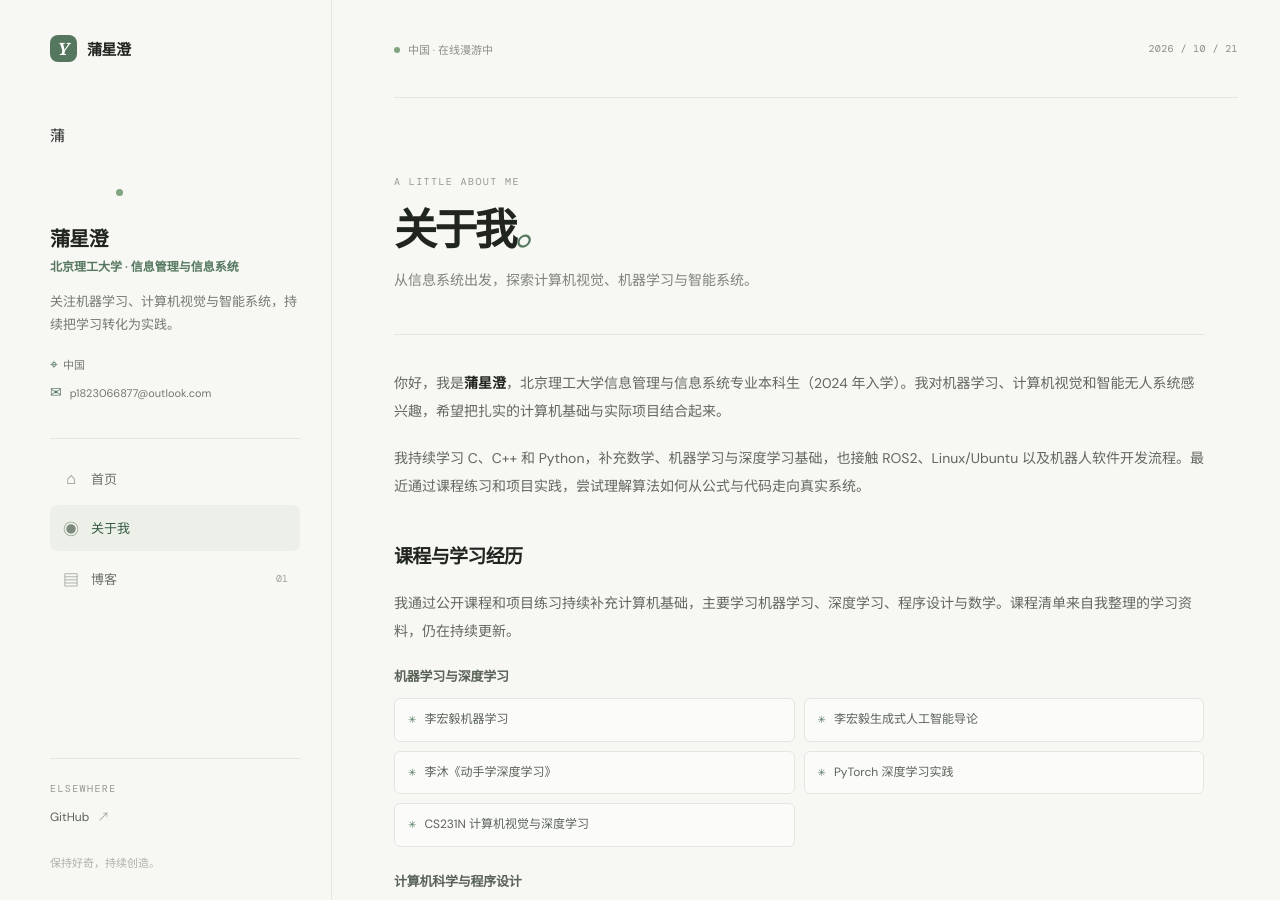
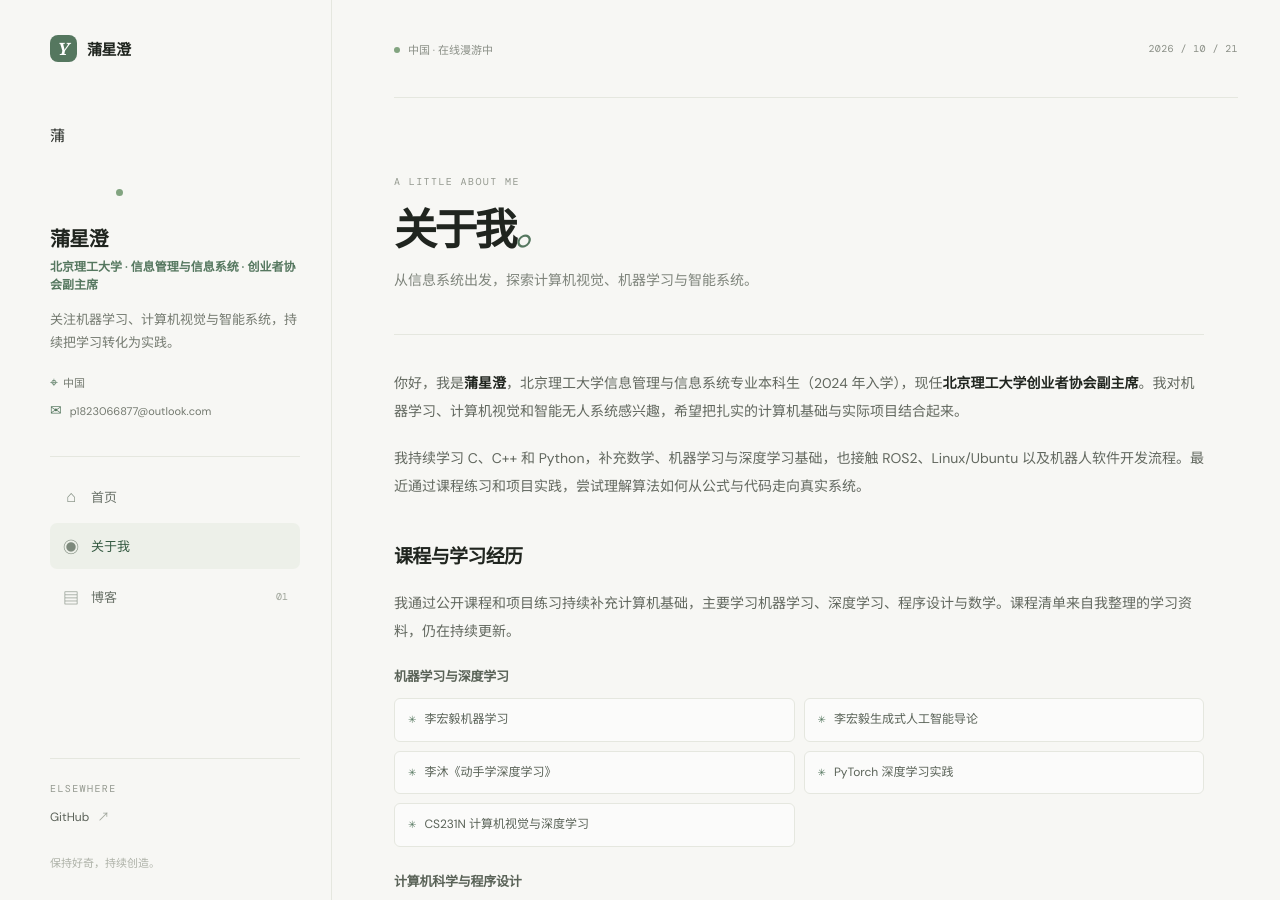
Before and after one commit to MAChine110p/pxc, a Jekyll site: the page built from _pages/about.md, in a window 1280 px wide and 900 px high. Built offline with Jekyll 4.4.1, drawn with Linux system fonts in a browser that asks for light colours.

Commit message:
Add BIT Entrepreneurs Association vice-president role

```diff
--- a/_config.yml
+++ b/_config.yml
@@ -19,7 +19,7 @@ exclude:
 
 author:
   name: "蒲星澄"
-  role: "北京理工大学 · 信息管理与信息系统"
+  role: "北京理工大学 · 信息管理与信息系统 · 创业者协会副主席"
   location: "中国"
   email: "p1823066877@outlook.com"
   github: "https://github.com/MAChine110p"
--- a/_pages/about.md
+++ b/_pages/about.md
@@ -9,7 +9,7 @@ permalink: /about/
   <p class="lead">从信息系统出发，探索计算机视觉、机器学习与智能系统。</p>
 </section>
 <article class="prose about-copy">
-  <p>你好，我是<strong>{{ site.author.name }}</strong>，北京理工大学信息管理与信息系统专业本科生（2024 年入学）。我对机器学习、计算机视觉和智能无人系统感兴趣，希望把扎实的计算机基础与实际项目结合起来。</p>
+  <p>你好，我是<strong>{{ site.author.name }}</strong>，北京理工大学信息管理与信息系统专业本科生（2024 年入学），现任<strong>北京理工大学创业者协会副主席</strong>。我对机器学习、计算机视觉和智能无人系统感兴趣，希望把扎实的计算机基础与实际项目结合起来。</p>
   <p>我持续学习 C、C++ 和 Python，补充数学、机器学习与深度学习基础，也接触 ROS2、Linux/Ubuntu 以及机器人软件开发流程。最近通过课程练习和项目实践，尝试理解算法如何从公式与代码走向真实系统。</p>
   <h2>课程与学习经历</h2>
   <p>我通过公开课程和项目练习持续补充计算机基础，主要学习机器学习、深度学习、程序设计与数学。课程清单来自我整理的学习资料，仍在持续更新。</p>
```
